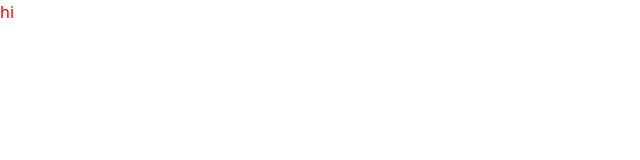
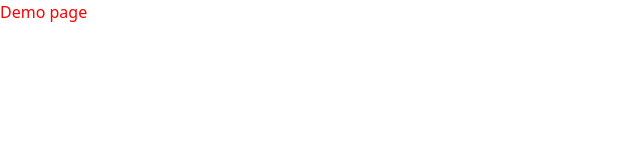
Before and after one commit to Erenyeager31/canvas-FE, a React (Vite) app: page / in a window 1280 px wide. Shown: the top 160 px of the page, without its empty margins (0-640 px from the left). Built offline with nearby package versions, Linux system fonts and the light colour scheme.

Commit message:
Second commit

```diff
--- a/src/App.jsx
+++ b/src/App.jsx
@@ -8,7 +8,7 @@ function App() {
 
   return (
     <div className='text-[red]'>
-      hi
+      Demo page
     </div>
   )
 }
```
